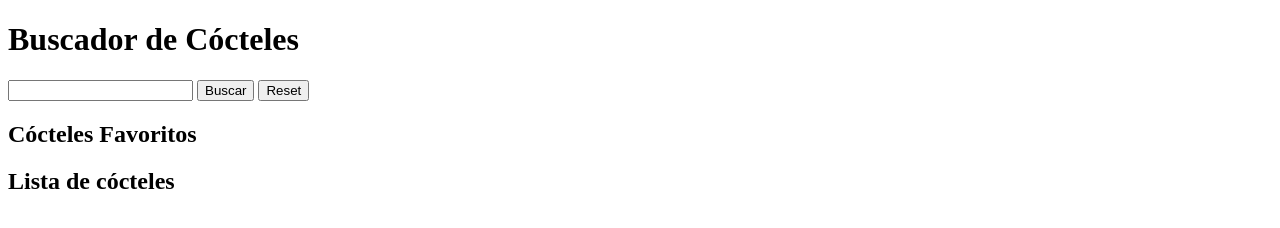
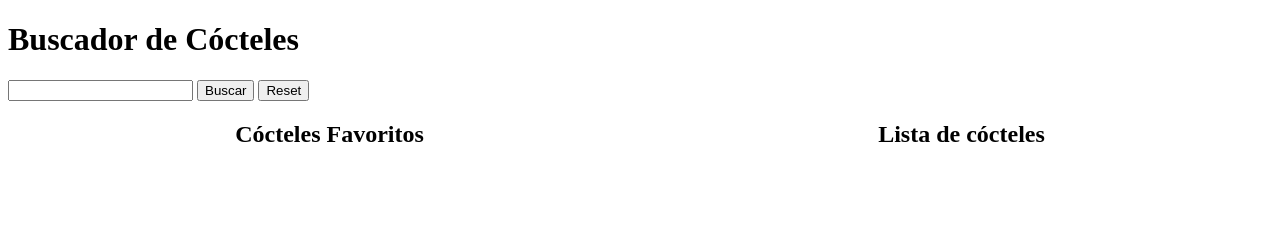
Before and after one commit to Adalab/modulo-2-evaluacion-final-graciagarpin, a website: page src/html/index.html in a window 1280 px wide. Drawn offline with nearby package versions, Linux system fonts and the light colour scheme; files that its build step writes are made by us from their sources.

Commit message:
add container styles - flexbox

```diff
--- a/src/scss/main.scss
+++ b/src/scss/main.scss
@@ -10,6 +10,12 @@
 // .card {
 //   background-color: ;
 // }
+
+.container {
+  display: flex;
+  justify-content: space-around;
+}
+
 .cardFav {
   width: 100px;
   background-color: palevioletred;
```
